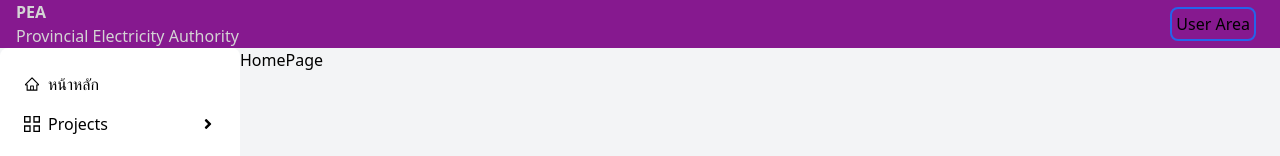
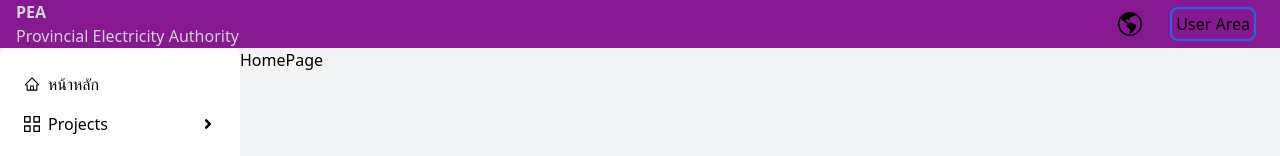
Before and after one commit to kokhapp/nextjs-tailwind-sandbox-pui, a Next.js app: page / in a window 1280 px wide. Shown: the top 156 px of the page. Built offline with nearby package versions, Linux system fonts and the light colour scheme.

Commit message:
feat: add LanguaSelectBox

```diff
--- /dev/null
+++ b/components/layout/LanguageSelectBox.jsx
@@ -0,0 +1,55 @@
+"use client";
+import "/node_modules/flag-icons/css/flag-icons.min.css";
+
+import Link from "next/link";
+import React, { useState } from "react";
+import { BsGlobeAmericas } from "react-icons/bs";
+
+const languages = [
+  { id: 1, flag: "fi fi-us", route: "/en" },
+  { id: 2, flag: "fi fi-th", route: "/th" },
+];
+const LanguageSelectBox = () => {
+  const [open, setOpen] = useState(false);
+
+  return (
+    <>
+      <div className="flex flex-col justify-center items-center relative z-30">
+        <div
+          onClick={() => setOpen((prev) => !prev)}
+          className="p-2 cursor-pointer "
+        >
+          <span className="text-2xl">
+            <BsGlobeAmericas />
+          </span>
+        </div>
+        <div
+          className={`flex flex-col w-16 rounded-lg bg-orange-100 ${
+            open ? "opacity-100` h-auto" : "opacity-0 h-0"
+          } transition-all duration-200 overflow-hidden absolute top-12 right-8`}
+        >
+          {languages.map((item) => (
+            <div
+              key={item}
+              onClick={() => {
+                setOpen(false);
+              }}
+              className={`flex justify-center items-center p-2 hover:bg-orange-300 cursor-pointer`}
+            >
+              <Link href={item.route}>{item.label}</Link>
+              <span className={item.flag}></span>
+            </div>
+          ))}
+        </div>
+      </div>
+      <div
+        onClick={() => setOpen(false)}
+        className={`bg-sky-500 fixed inset-0 opacity-50 z-0 ${
+          open ? "block" : "hidden"
+        }`}
+      ></div>
+    </>
+  );
+};
+
+export default LanguageSelectBox;
--- a/components/layout/MainHeader.jsx
+++ b/components/layout/MainHeader.jsx
@@ -4,6 +4,7 @@
 import React, { useContext } from "react";
 import { FaBars } from "react-icons/fa";
 import UserAreaSelectBox from "./UserAreaSelectBox";
+import LanguageSelectBox from "./LanguageSelectBox";
 
 const MainHeader = () => {
   const { toggle } = useContext(MenuContext);
@@ -18,6 +19,9 @@
         <h1 className="font-thin">Provincial Electricity Authority</h1>
       </div>
       <div className="flex justify-center items-center gap-3">
+        <div>
+          <LanguageSelectBox />
+        </div>
         <div onClick={toggle} className="lg:hidden">
           <FaBars className="cursor-pointer" />
         </div>
--- a/package.json
+++ b/package.json
@@ -12,6 +12,7 @@
     "@headlessui/react": "^1.7.17",
     "eslint": "8.49.0",
     "eslint-config-next": "13.4.19",
+    "flag-icons": "^6.11.0",
     "next": "13.4.19",
     "react": "18.2.0",
     "react-dom": "18.2.0",
```
Also changed, not shown: 1 other file (tests, documents, lock files or other folders).
